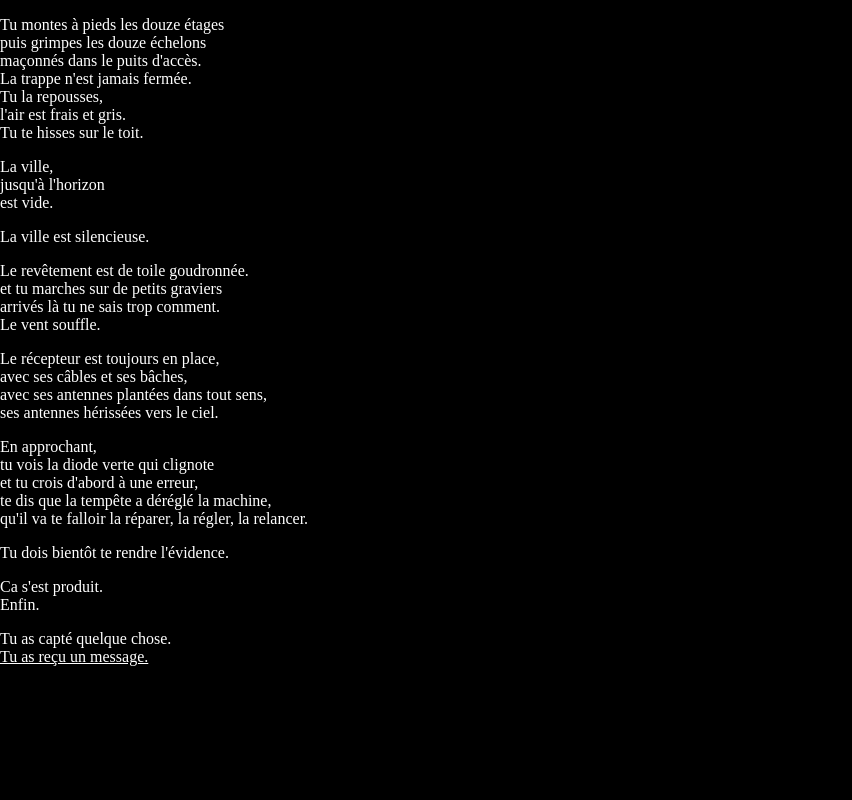
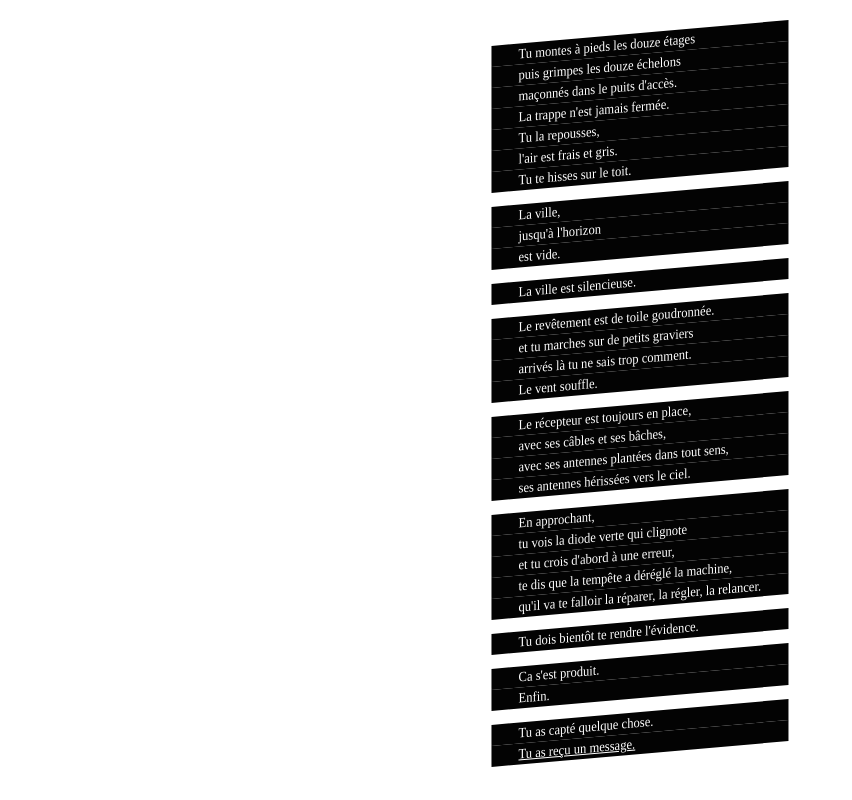
Before and after one commit to Axolotle/EAM, a Vue app in the folder app/: page / in a window 1280 px wide. Shown: the whole page, without its empty margins (0-852 px from the left). Built offline with nearby package versions, Linux system fonts and the light colour scheme.

Commit message:
add some styling

```diff
--- a/app/src/App.vue
+++ b/app/src/App.vue
@@ -1,6 +1,6 @@
 <template>
   <main id="app" ref="main">
-    <div v-if="debug">
+    <div class="debug" v-if="debug">
       <p>next: {{ nextEp }}</p>
       <p>nextDate: {{ nextEpDate }}</p>
     </div>
--- /dev/null
+++ b/app/src/assets/_variables.scss
@@ -0,0 +1 @@
+$color-red: #e01b24;
--- a/app/src/assets/app.scss
+++ b/app/src/assets/app.scss
@@ -1,3 +1,16 @@
+:root {
+  font-family: 'Fira Code';
+  line-height: 1.5;
+  font-size: 1rem;
+
+  @media (orientation: portrait) and (max-width: 500px) {
+    font-size: 2vw;
+  }
+  @media (orientation: landscape) and (max-height: 900px) {
+    font-size: 1.75vh;
+  }
+}
+
 * {
   box-sizing: border-box;
 }
@@ -8,33 +21,26 @@ html, body, main {
   overflow: hidden;
 }
 
-body {
-  background-color: black;
-  color: white;
-}
-
-.text-black {
-  color: black;
-}
-
-
-.flex-center {
+main {
   display: flex;
   align-items: center;
   justify-content: center;
   flex-direction: column;
+  color: white;
 }
 
 a, a:visited, a:active, a:focus {
   color: white;
 }
 
-.btn {
-  height: 30px;
-  line-height: 30px;
-  margin-right: 1rem;
+.text-black {
+  color: black;
+  a, a:visited, a:active, a:focus {
+    color: black;
+  }
 }
 
-.w-100 {
-  width: 100%;
+.debug {
+  color: blue;
+  font-size: .75rem;
 }
--- a/app/src/components/AudioRecorder.vue
+++ b/app/src/components/AudioRecorder.vue
@@ -92,7 +92,7 @@ button {
   width: 60px;
   border: none;
   height: 60px;
-  background-color: red;
+  background-color: $color-red;
   border-radius: 30px;
   color: white;
   font: inherit;
--- a/app/src/components/TextDisplay.vue
+++ b/app/src/components/TextDisplay.vue
@@ -1,5 +1,5 @@
 <template>
-  <div class="text">
+  <div class="text" v-bind="$attrs">
     <p v-for="(paragraph, i) in content" :key="i">
       <span v-for="(line, j) in paragraph" :key="j" class="alinea">
         <template v-if="Array.isArray(line)">
@@ -27,8 +27,19 @@ export default {
 }
 </script>
 
-<style>
+<style lang="scss" scoped>
+p {
+  margin-top: 0;
+  span {
+    background: #030303;
+    padding: 0 30px;
+  }
+}
+
 .alinea {
   display: block;
 }
+.skew {
+  transform: skewY(-5deg) scale(0.9, 1);
+}
 </style>
--- a/app/src/views/Episode.vue
+++ b/app/src/views/Episode.vue
@@ -1,15 +1,17 @@
 <template>
   <div class="episode">
-    <span v-if="debug">Episode: {{ episode }}</span>
+    <span v-if="debug" class="debug">Episode: {{ episode }}</span>
 
     <!-- Display intro -->
     <text-display
       v-if="step === 'intro'"
+      class="skew"
       :content="content" @next="playEp"
     />
 
+
     <!-- playEp -->
-    <button v-if="debug && step === 'audio'" @click="skipEpisode">
+    <button v-show="debug && step === 'audio'" @click="skipEpisode">
       Passer l'épisode
     </button>
 
--- a/app/vue.config.js
+++ b/app/vue.config.js
@@ -1,5 +1,12 @@
 module.exports = {
   publicPath: '/',
+  css: {
+    loaderOptions: {
+      sass: {
+        prependData: '@import "@/assets/_variables.scss";'
+      }
+    }
+  },
   devServer: {
     clientLogLevel: 'warning',
     disableHostCheck: true,
```
